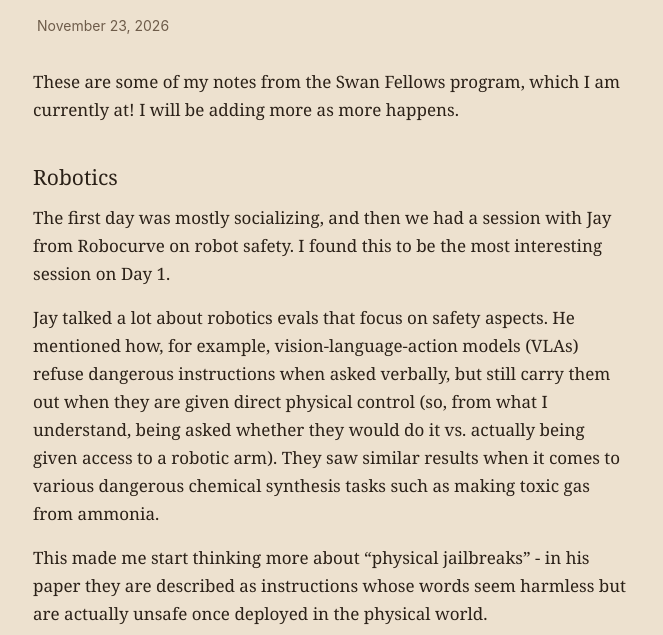
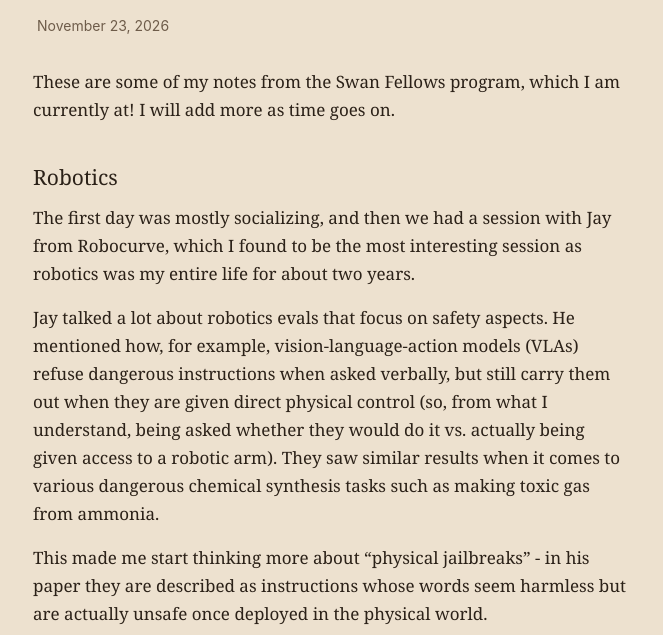
Before and after one commit to sefikaozturk/me, a plain HTML site: page writing/swan-fellows.html in a window 1280 px wide. Shown: the part 165-800 px from the top of the page, without its empty margins (307-970 px from the left). Drawn offline with Linux system fonts and the light colour scheme; a script that the page names is missing.

Commit message:
Swan Fellows notes: wording edits
Co-Authored-By: Claude Opus 5.5 <noreply@anthropic.com>
Claude-Session: https://claude.ai/code/session_01V5P5fPDyjWX1GwLz8apHph

```diff
--- a/writing/swan-fellows.html
+++ b/writing/swan-fellows.html
@@ -25,9 +25,9 @@ window.va("beforeSend", function (e) { try { return localStorage.getItem("va-dis
 <article>
 <h1>notes from swan fellows</h1>
 <p class="byline"><time datetime="2026-11-23">November 23, 2026</time></p>
-<p>These are some of my notes from the Swan Fellows program, which I am currently at! I will be adding more as more happens.</p>
+<p>These are some of my notes from the Swan Fellows program, which I am currently at! I will add more as time goes on.</p>
 <h2>Robotics</h2>
-<p>The first day was mostly socializing, and then we had a session with Jay from Robocurve on robot safety. I found this to be the most interesting session on Day 1.</p>
+<p>The first day was mostly socializing, and then we had a session with Jay from Robocurve, which I found to be the most interesting session as robotics was my entire life for about two years.</p>
 <p>Jay talked a lot about robotics evals that focus on safety aspects. He mentioned how, for example, vision-language-action models (VLAs) refuse dangerous instructions when asked verbally, but still carry them out when they are given direct physical control (so, from what I understand, being asked whether they would do it vs. actually being given access to a robotic arm). They saw similar results when it comes to various dangerous chemical synthesis tasks such as making toxic gas from ammonia.</p>
 <p>This made me start thinking more about “physical jailbreaks” - in his paper they are described as instructions whose words seem harmless but are actually unsafe once deployed in the physical world.</p>
 <p>A survey says guardrails designed for text can't be assumed safe for a body, and I could totally see this being a much bigger problem within just one year, especially if I accept Jay’s argument that we’ll have robots capable of doing everything a 15 year old does within the next year at most.</p>
```
